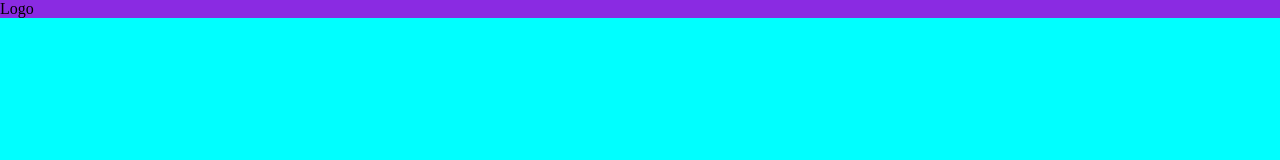
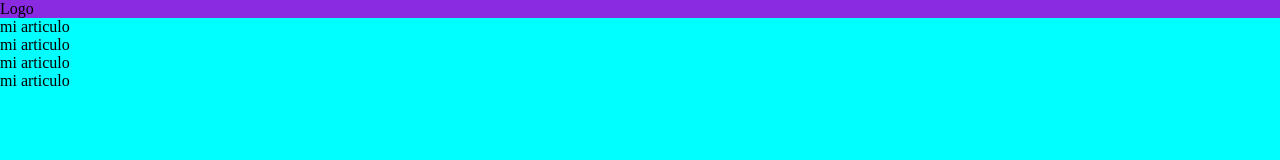
Before and after one commit to pjreyesv04/miproyecto_pjrv, a plain HTML site: page index.html in a window 1280 px wide. Drawn offline with Linux system fonts and the light colour scheme.

Commit message:
agerge algo

```diff
--- a/index.html
+++ b/index.html
@@ -14,10 +14,10 @@
 
     </header>
     <main>
-        <article></article>
-        <article></article>
-        <article></article>
-        <article></article>
+        <article>mi articulo</article>
+        <article>mi articulo</article>
+        <article>mi articulo</article>
+        <article>mi articulo</article>
     </main>
 </body>
 </html>
```
